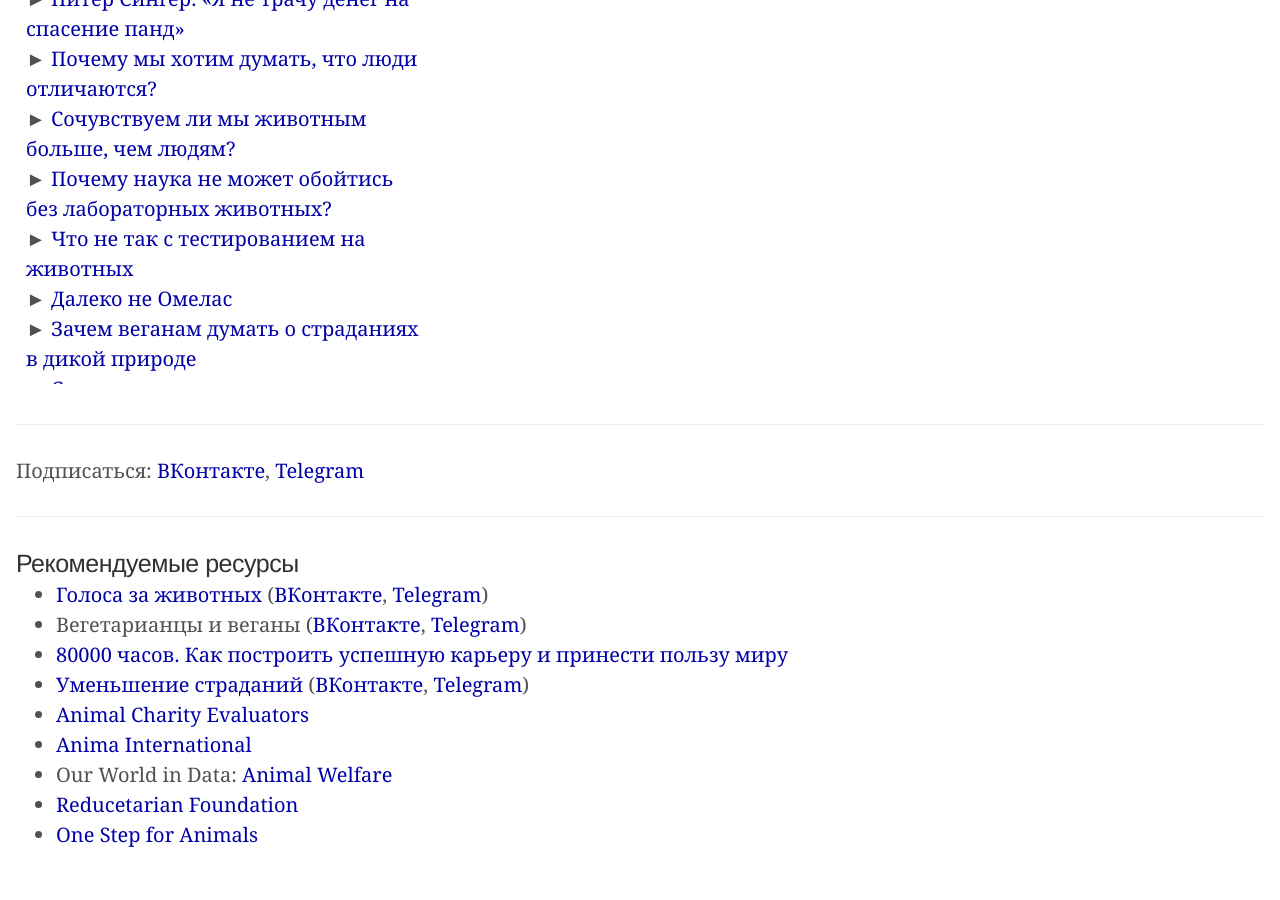
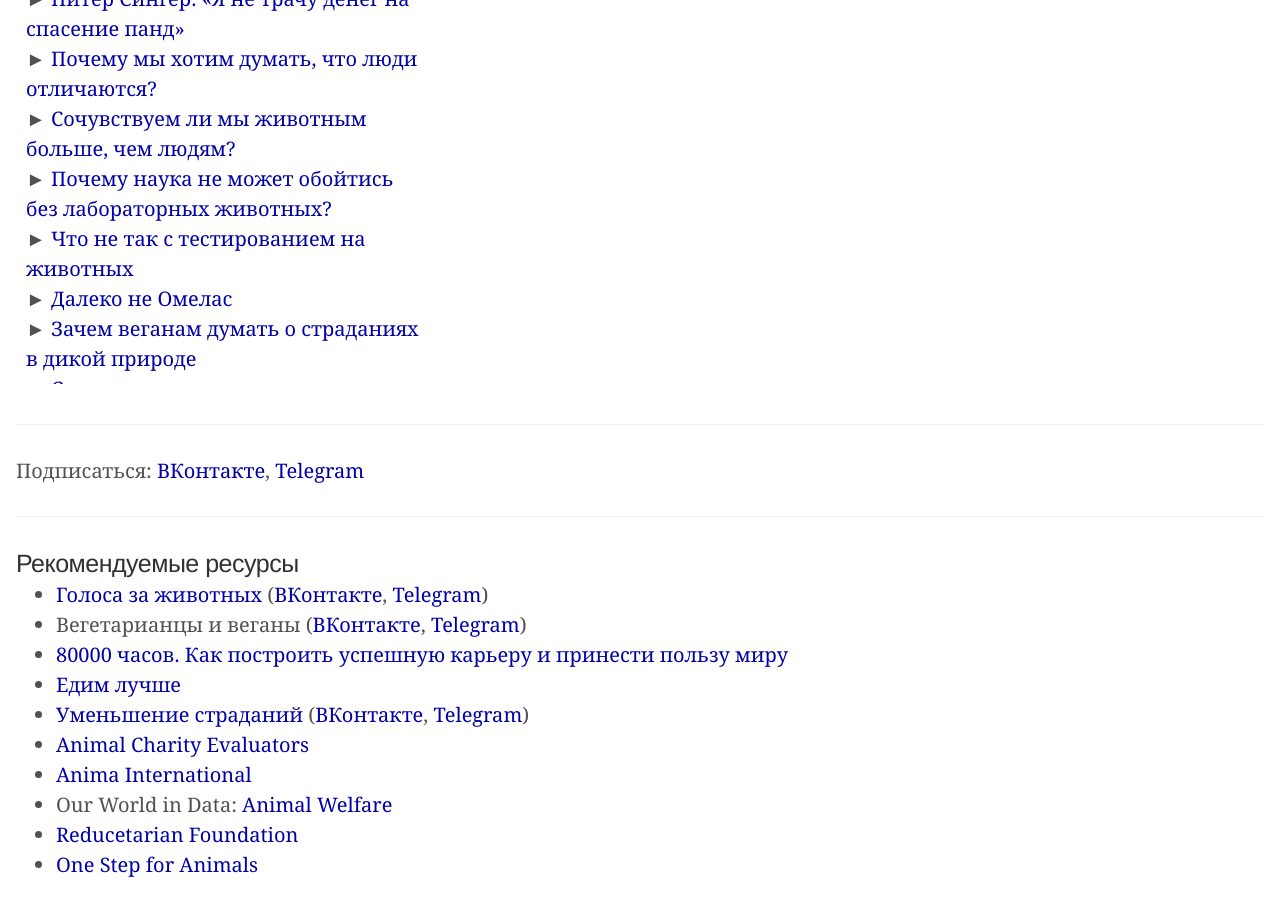
Before and after one commit to Umenshaem/umenshaem.github.io, a Jekyll site: the page built from index.md, in a window 1280 px wide and 900 px high, scrolled down 3609 px. Built offline with Jekyll 4.4.1, drawn with Linux system fonts in a browser that asks for light colours; before the commit the page ends 4479 px from its top, so only the background shows below that.

Commit message:
Update index.md

```diff
--- a/index.md
+++ b/index.md
@@ -230,6 +230,7 @@ excerpt: "Как помочь животным."
 - [Голоса за животных](http://voicesforanimals.ru/) ([ВКонтакте](https://vk.com/voicesforanimals), [Telegram](https://t.me/voicesforanimals))
 - Вегетарианцы и веганы ([ВКонтакте](https://vk.com/vegetarians), [Telegram](https://t.me/russian_vegans))
 - [80000 часов. Как построить успешную карьеру и принести пользу миру](https://80000hours.ru/)
+- [Едим лучше](https://vk.com/eatingbetter)
 - [Уменьшение страданий](https://reducingsuffering.github.io/) ([ВКонтакте](https://vk.com/reducing_suffering), [Telegram](https://t.me/reducing_suffering))
 - [Animal Charity Evaluators](https://animalcharityevaluators.org/)
 - [Anima International](https://animainternational.org/)
```
